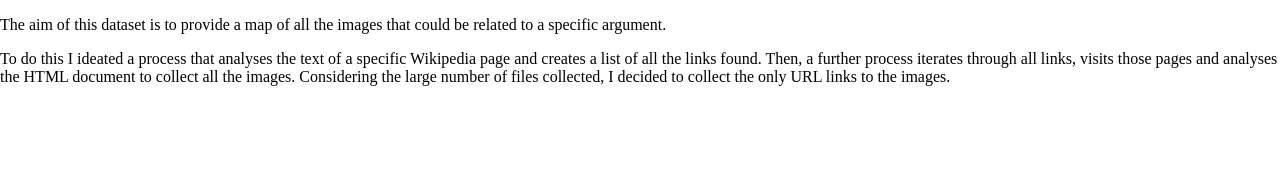
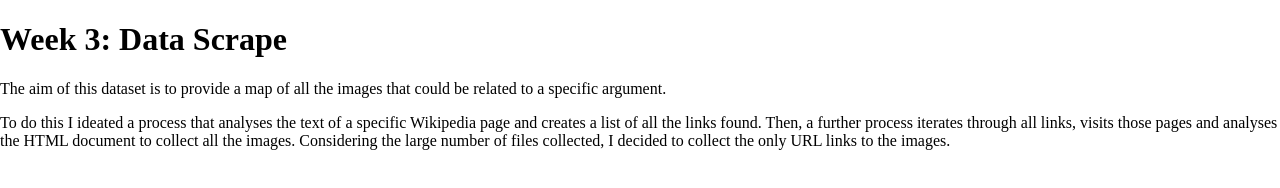
Before and after one commit to samuelealbani/data_scrape, a plain HTML site: page index.html in a window 1280 px wide. Drawn offline with nearby package versions, Linux system fonts and the light colour scheme; some packages are replaced by stand-ins of ours; files that its build step writes are made by us from their sources; a script that the page names is missing.

Commit message:
Update index.html

```diff
--- a/index.html
+++ b/index.html
@@ -19,6 +19,7 @@
   <body>
     <main>
       <div id="text">
+        <h1>Week 3: Data Scrape</h1>
         <p>The aim of this dataset is to provide a map of all the images that could be related to a specific argument.</p>
         <p>To do this I ideated a process that analyses the text of a specific Wikipedia page and creates a list of all the links
           found. Then, a further process iterates through all links, visits those pages and analyses the HTML document to collect
```
